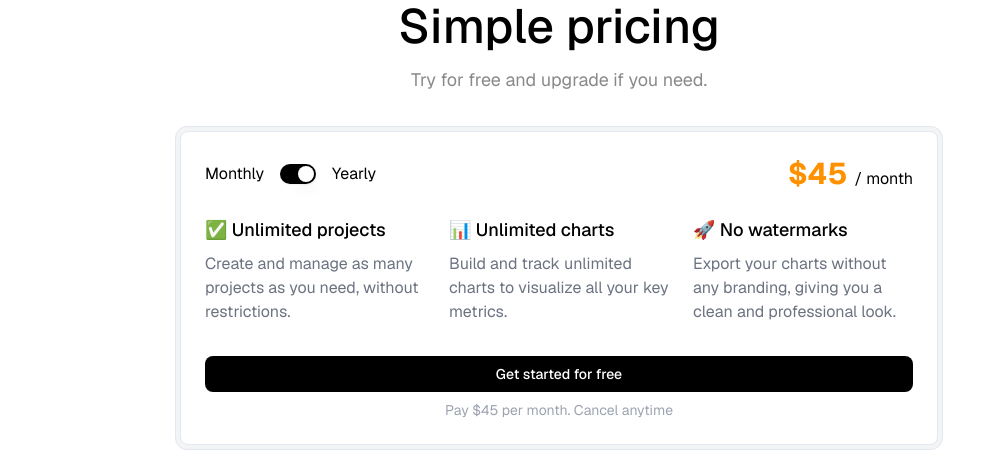
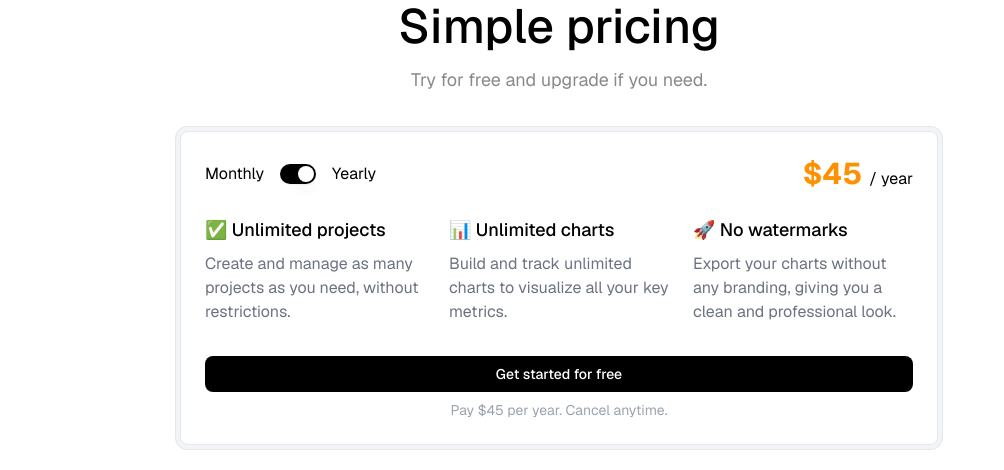
Before and after one commit to victoribironke/ventivo, a Next.js app: page / in a window 1280 px wide. Shown: the part 2206-2676 px from the top of the page, without its empty margins (81-1085 px from the left). Built offline with nearby package versions, Linux system fonts and the light colour scheme.

Commit message:
fix: update pricing text to reflect monthly or yearly payment options

```diff
--- a/src/components/Pricing.tsx
+++ b/src/components/Pricing.tsx
@@ -54,7 +54,7 @@ const Pricing = () => {
               <span className="text-3xl font-bold text-firebase-orange">
                 ${isMonthly ? 4 : 45}{" "}
               </span>
-              / month
+              / {isMonthly ? "month" : "year"}
             </p>
           </div>
 
@@ -78,7 +78,8 @@ const Pricing = () => {
             Get started for free
           </Button>
           <p className="text-gray-400 text-center mt-2 text-sm">
-            Pay ${isMonthly ? 4 : 45} per month. Cancel anytime
+            Pay ${isMonthly ? 4 : 45} per {isMonthly ? "month" : "year"}. Cancel
+            anytime.
           </p>
         </div>
       </div>
```
